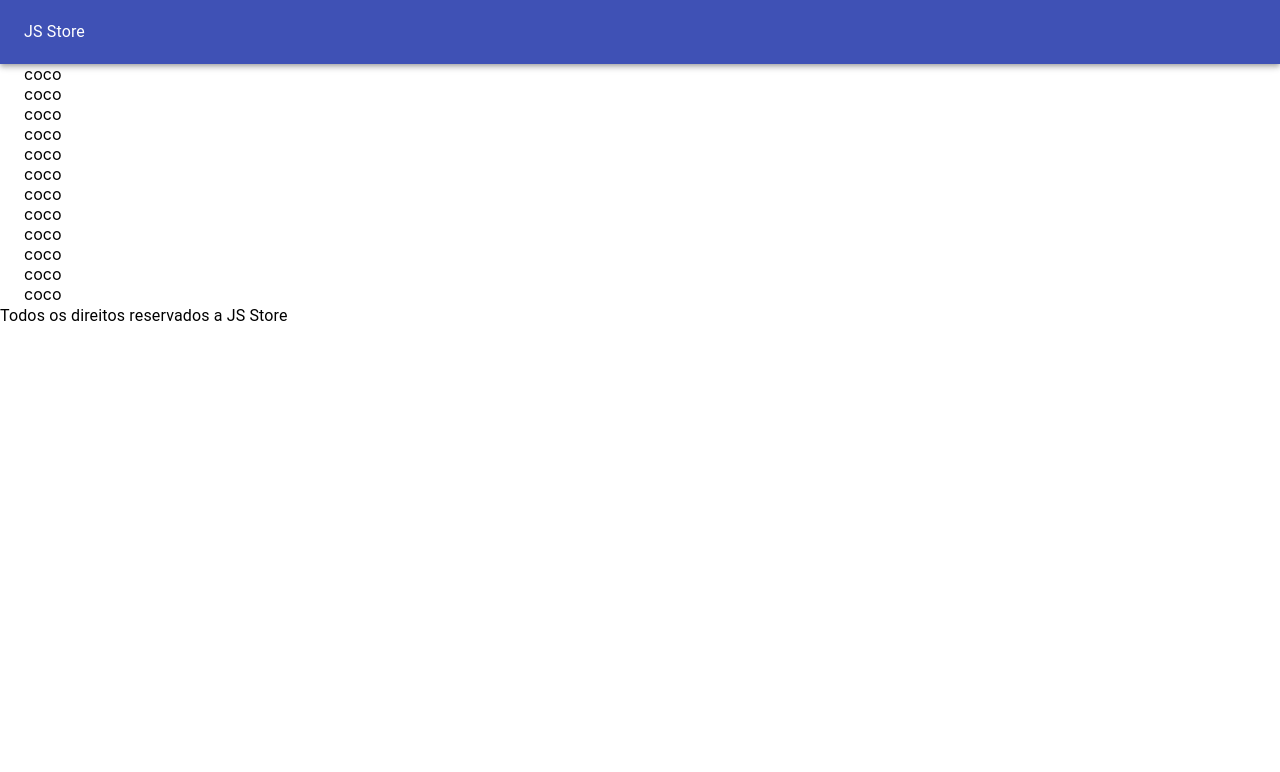
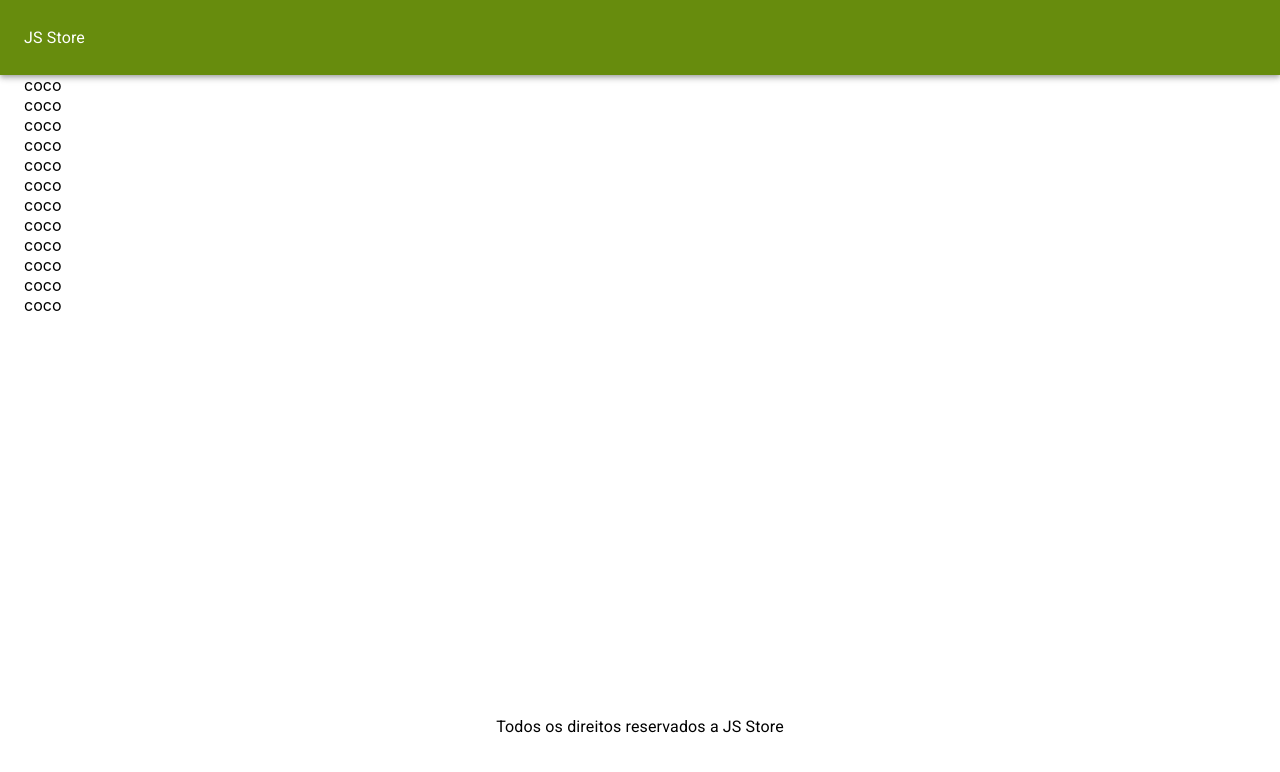
Before and after one commit to jaisonluizaliev/JSStore, a Next.js app: page / in a window 1280 px wide. Shown: the top 772 px of the page. Built offline with nearby package versions, Linux system fonts and the light colour scheme.

Commit message:
Styles in Layout And Fix SSR

```diff
--- a/components/Layout.jsx
+++ b/components/Layout.jsx
@@ -1,20 +1,22 @@
 import React from 'react';
 import Head from 'next/head';
-import { AppBar, Container, Toolbar, Typography } from '@material-ui/core'
+import { AppBar, Container, Toolbar, Typography } from '@material-ui/core';
+import useStyles from '../styles/styles';
 
 export default function Layout({ children }) {
+  const styles = useStyles();
   return (
     <>
       <Head>
         <title></title>
       </Head>
-      <AppBar position="static">
+      <AppBar position="static" className={styles.navbar}>
         <Toolbar>
           <Typography>JS Store</Typography>
         </Toolbar>
       </AppBar>
-      <Container>{children}</Container>
-      <footer>
+      <Container className={styles.main}>{children}</Container>
+      <footer className={styles.footer}>
         <Typography>Todos os direitos reservados a JS Store </Typography>
       </footer>
     </>
--- a/pages/_app.js
+++ b/pages/_app.js
@@ -1,6 +1,13 @@
+import { useEffect } from 'react'
 import '../styles/globals.css'
 
 function MyApp({ Component, pageProps }) {
+  useEffect(()=> {
+    const jssStyles = document.querySelector('#jss-server-side');
+    if(jssStyles) {
+      jssStyles.parentElement.removeChild(jssStyles);
+    }
+  },[]);
   return <Component {...pageProps} />
 }
 
--- /dev/null
+++ b/pages/_document.js
@@ -0,0 +1,40 @@
+import { ServerStyleSheets } from '@material-ui/core/styles';
+import Document, { Head, Html, Main, NextScript } from 'next/document';
+import React from 'react';
+
+export default class MyDocument extends Document {
+  render() {
+    return (
+      <Html lang="en">
+        <Head>
+          <link
+            rel="stylesheet"
+            href="https://fonts.googleapis.com/css?family=Roboto:300,400,500,700&display=swap"
+          />
+        </Head>
+        <body>
+          <Main />
+          <NextScript />
+        </body>
+      </Html>
+    );
+  }
+}
+
+MyDocument.getInitialProps = async (ctx) => {
+  const sheets = new ServerStyleSheets();
+  const originalRenderPage = ctx.renderPage;
+  ctx.renderPage = () => {
+    return originalRenderPage({
+      enhanceApp: (App) => (props) => sheets.collect(<App {...props} />),
+    });
+  };
+  const initialProps = await Document.getInitialProps(ctx);
+  return {
+    ...initialProps,
+    styles: [
+      ...React.Children.toArray(initialProps.styles),
+      sheets.getStyleElement(),
+    ],
+  };
+};
--- /dev/null
+++ b/styles/styles.js
@@ -0,0 +1,22 @@
+import { makeStyles } from '@material-ui/core';
+
+const useStyles = makeStyles({
+  navbar: {
+    backgroundColor: '#678c0d',
+    display: 'flex',
+    justifyContent: 'center',
+    height: '75px',
+    '& a': {
+      color: '#fff',
+      marginLeft: 10,
+    },
+  },
+  main: {
+    minHeight: '80vh',
+  },
+  footer: {
+    textAlign: 'center',
+  }
+});
+
+export default useStyles;
```
